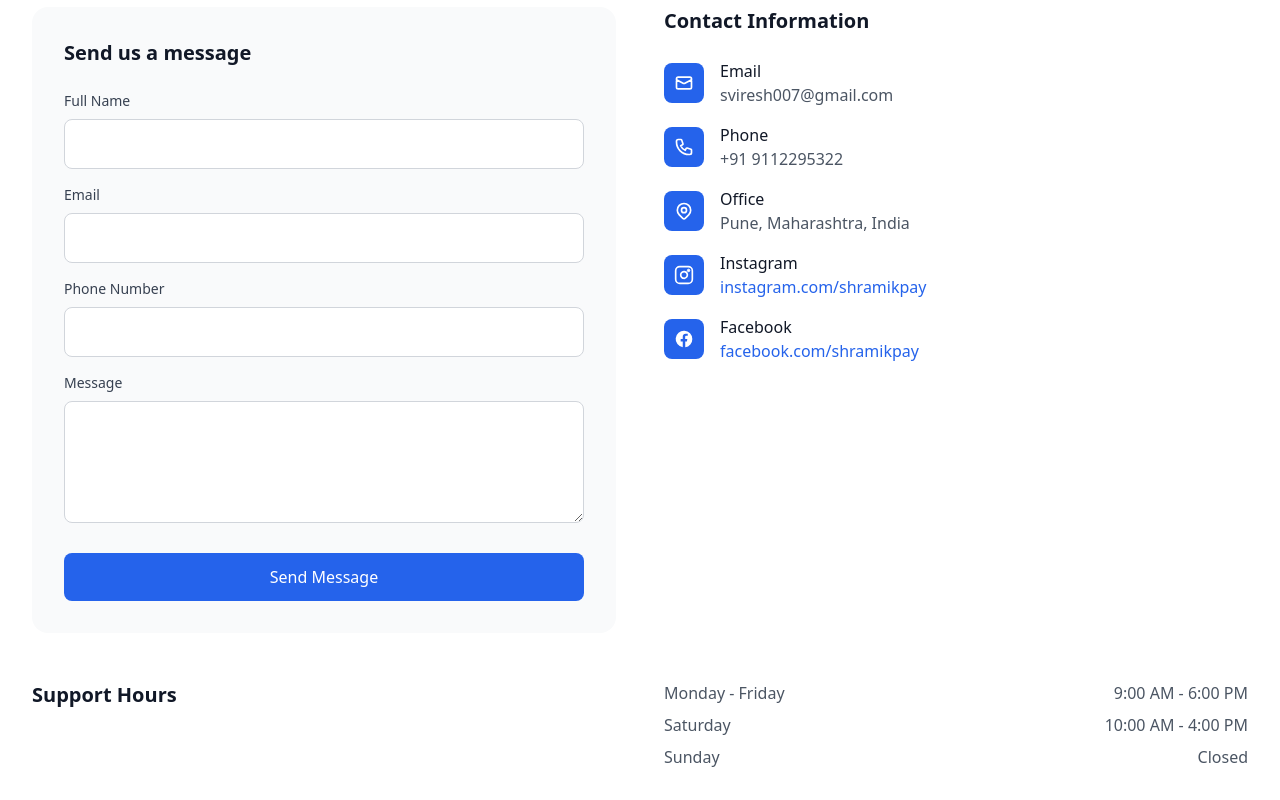
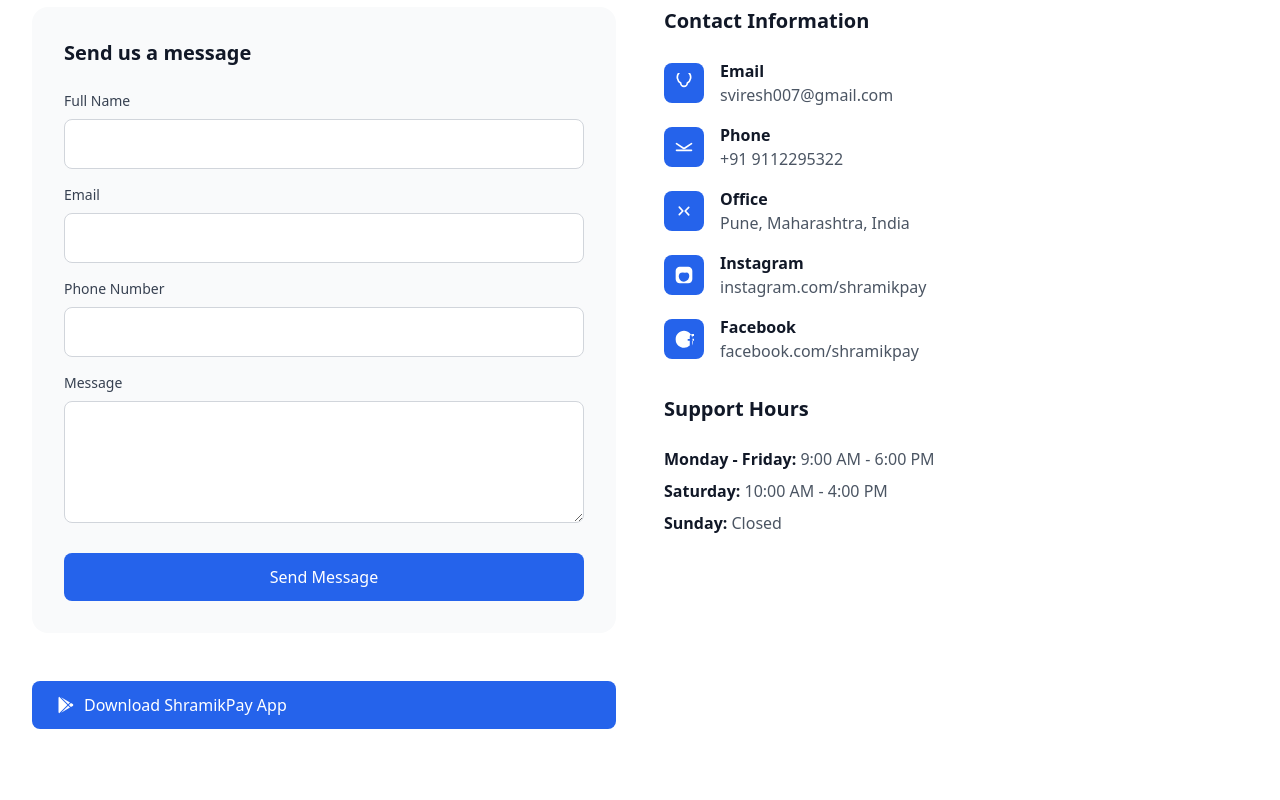
Before and after one commit to sviresh/Shramikpay, a plain HTML site: page index.html in a window 1280 px wide. Shown: the part 4040-4840 px from the top of the page. Drawn offline with nearby package versions, Linux system fonts and the light colour scheme.

Commit message:
Add files via upload
https://app.web3forms.com/dashboard added
Socail media link update

```diff
--- a/index.html
+++ b/index.html
@@ -423,103 +423,84 @@ document.getElementById("contactForm").addEventListener("submit", submitContactF
   <div>
     <h3 class="text-xl font-semibold text-gray-900 mb-6">Contact Information</h3>
     <div class="space-y-4">
-            <!-- Email -->
       <div class="flex items-center space-x-4">
         <div class="w-10 h-10 bg-primary rounded-lg flex items-center justify-center">
           <svg class="w-5 h-5 text-white" fill="none" stroke="currentColor" viewBox="0 0 24 24">
-                        <path stroke-linecap="round" stroke-linejoin="round" stroke-width="2"
-                            d="M3 8l7.89 4.26a2 2 0 002.22 0L21 8M5 19h14a2 2 0 002-2V7a2 2 0 00-2-2H5a2 2 0 00-2 2v10a2 2 0 002 2z"></path>
+            <path stroke-linecap="round" stroke-linejoin="round" stroke-width="2" d="M16 12a4 4 0 11-8 0 8 8 0 118 0z" />
           </svg>
         </div>
         <div>
-                    <div class="font-medium text-gray-900">Email</div>
-                    <div class="text-gray-600">sviresh007@gmail.com</div>
+          <p class="font-semibold text-gray-900">Email</p>
+          <p class="text-gray-600">sviresh007@gmail.com</p>
         </div>
       </div>
 
-            <!-- Phone -->
       <div class="flex items-center space-x-4">
         <div class="w-10 h-10 bg-primary rounded-lg flex items-center justify-center">
           <svg class="w-5 h-5 text-white" fill="none" stroke="currentColor" viewBox="0 0 24 24">
-                        <path stroke-linecap="round" stroke-linejoin="round" stroke-width="2"
-                            d="M3 5a2 2 0 012-2h3.28a1 1 0 01.948.684l1.498 4.493a1 1 0 01-.502 1.21l-2.257 1.13a11.042 11.042 0 005.516 5.516l1.13-2.257a1 1 0 011.21-.502l4.493 1.498a1 1 0 01.684.949V19a2 2 0 01-2 2h-1C9.716 21 3 14.284 3 6V5z">
-                        </path>
+            <path stroke-linecap="round" stroke-linejoin="round" stroke-width="2" d="M3 8l7.89 5.26a2 2 0 002.22 0L21 8m-18 8h18" />
           </svg>
         </div>
         <div>
-                    <div class="font-medium text-gray-900">Phone</div>
-                    <div class="text-gray-600">+91 9112295322</div>
+          <p class="font-semibold text-gray-900">Phone</p>
+          <p class="text-gray-600">+91 9112295322</p>
         </div>
       </div>
 
-            <!-- Office -->
       <div class="flex items-center space-x-4">
         <div class="w-10 h-10 bg-primary rounded-lg flex items-center justify-center">
           <svg class="w-5 h-5 text-white" fill="none" stroke="currentColor" viewBox="0 0 24 24">
-                        <path stroke-linecap="round" stroke-linejoin="round" stroke-width="2"
-                            d="M17.657 16.657L13.414 20.9a1.998 1.998 0 01-2.827 0l-4.244-4.243a8 8 0 1111.314 0z"></path>
-                        <path stroke-linecap="round" stroke-linejoin="round" stroke-width="2"
-                            d="M15 11a3 3 0 11-6 0 3 3 0 016 0z"></path>
+            <path stroke-linecap="round" stroke-linejoin="round" stroke-width="2" d="M17.657 16.657L13.414 12l4.243-4.243M6.343 7.343L10.586 12l-4.243 4.243" />
           </svg>
         </div>
         <div>
-                    <div class="font-medium text-gray-900">Office</div>
-                    <div class="text-gray-600">Pune, Maharashtra, India</div>
+          <p class="font-semibold text-gray-900">Office</p>
+          <p class="text-gray-600">Pune, Maharashtra, India</p>
         </div>
       </div>
 
-            <!-- Instagram -->
       <div class="flex items-center space-x-4">
         <div class="w-10 h-10 bg-primary rounded-lg flex items-center justify-center">
-                    <svg class="w-5 h-5 text-white" fill="none" stroke="currentColor" viewBox="0 0 24 24">
-                        <rect width="20" height="20" x="2" y="2" rx="5" ry="5" stroke-width="2" stroke-linecap="round"
-                            stroke-linejoin="round"></rect>
-                        <path stroke-linecap="round" stroke-linejoin="round" stroke-width="2"
-                            d="M16 11.37A4 4 0 1112.63 8 4 4 0 0116 11.37z"></path>
-                        <circle cx="17.5" cy="6.5" r="1.5" fill="currentColor"></circle>
+          <svg class="w-5 h-5 text-white" fill="currentColor" viewBox="0 0 24 24">
+            <path d="M7 2C4.243 2 2 4.243 2 7v10c0 2.757 2.243 5 5 5h10c2.757 0 5-2.243 5-5V7c0-2.757-2.243-5-5-5H7zm8.758 7.033a3.255 3.255 0 012.209 2.21 7.013 7.013 0 01-2.556 7.483A6.997 6.997 0 0112 20a6.997 6.997 0 01-3.411-.91 7.013 7.013 0 01-2.556-7.483 3.255 3.255 0 012.209-2.21 7.03 7.03 0 014.758 0z" />
           </svg>
         </div>
         <div>
-                    <div class="font-medium text-gray-900">Instagram</div>
-                    <a href="https://www.instagram.com/shramikpay/" target="_blank"
-                        class="text-primary hover:underline">instagram.com/shramikpay</a>
+          <p class="font-semibold text-gray-900">Instagram</p>
+          <a href="https://instagram.com/shramikpay" target="_blank" class="text-gray-600 hover:text-primary">
+            instagram.com/shramikpay
+          </a>
         </div>
       </div>
 
-            <!-- Facebook -->
       <div class="flex items-center space-x-4">
         <div class="w-10 h-10 bg-primary rounded-lg flex items-center justify-center">
           <svg class="w-5 h-5 text-white" fill="currentColor" viewBox="0 0 24 24">
-                        <path
-                            d="M22 12a10 10 0 10-11.5 9.9v-7H8v-3h2.5V9.5a3.5 3.5 0 013.8-3.9c1.1 0 2.2.2 2.2.2v2.4H15a1.4 1.4 0 00-1.6 1.5V12H16l-.5 3h-2v7A10 10 0 0022 12z">
-                        </path>
+            <path d="M22 12c0-5.523-4.477-10-10-10S2 6.477 2 12a10 10 0 0016.906 7.68v-5.437h-2.453v-2.243h2.453V9.73c0-2.424 1.452-3.752 3.59-3.752 1.027 0 2.098.187 2.098.187v2.305h-1.182c-1.166 0-1.53.725-1.53 1.47v1.776h2.613l-.418 2.243h-2.195V19.68A10.004 10.004 0 0022 12z" />
           </svg>
         </div>
         <div>
-                    <div class="font-medium text-gray-900">Facebook</div>
-                    <a href="https://www.facebook.com/shramikpay/" target="_blank"
-                        class="text-primary hover:underline">facebook.com/shramikpay</a>
-                </div>
+          <p class="font-semibold text-gray-900">Facebook</p>
+          <a href="https://facebook.com/shramikpay" target="_blank" class="text-gray-600 hover:text-primary">
+            facebook.com/shramikpay
+          </a>
         </div>
       </div>
     </div>
   </div>
 
-    <h3 class="text-xl font-semibold text-gray-900 mb-4">Support Hours</h3>
-    <div class="space-y-2 text-gray-600 mb-6">
-        <div class="flex justify-between">
-            <span>Monday - Friday</span>
-            <span>9:00 AM - 6:00 PM</span>
-        </div>
-        <div class="flex justify-between">
-            <span>Saturday</span>
-            <span>10:00 AM - 4:00 PM</span>
-        </div>
-        <div class="flex justify-between">
-            <span>Sunday</span>
-            <span>Closed</span>
+  <!-- Support Hours -->
+  <div class="mt-10">
+    <h3 class="text-xl font-semibold text-gray-900 mb-6">Support Hours</h3>
+    <div class="space-y-2 text-gray-600">
+      <p><span class="font-semibold text-gray-900">Monday - Friday:</span> 9:00 AM - 6:00 PM</p>
+      <p><span class="font-semibold text-gray-900">Saturday:</span> 10:00 AM - 4:00 PM</p>
+      <p><span class="font-semibold text-gray-900">Sunday:</span> Closed</p>
     </div>
   </div>
+</div>
+
+
 
     <!-- Download App Button -->
     <a href="https://github.com/sviresh/shramikpay-apk"
```
Lines whose indentation alone changed are shown as unchanged.
